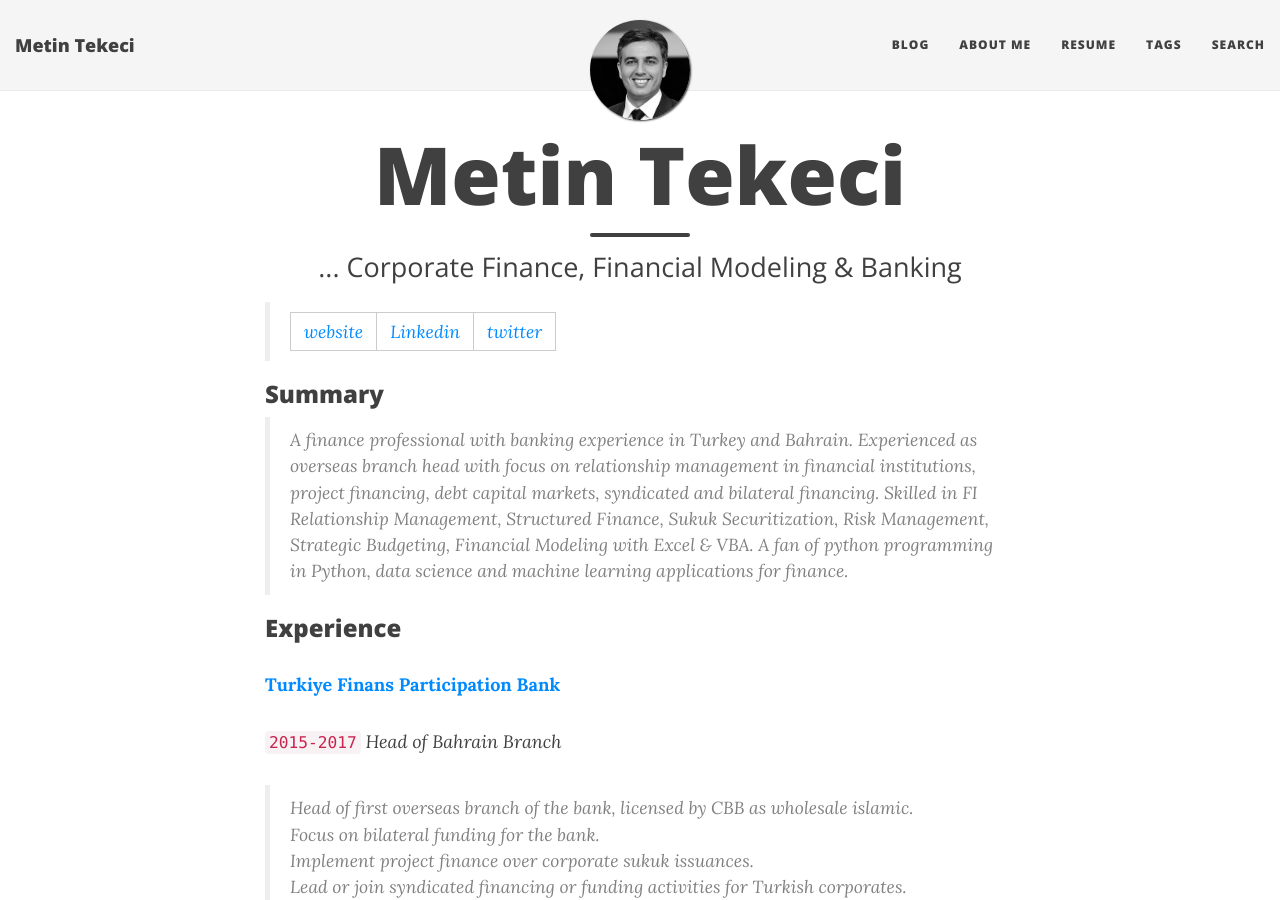
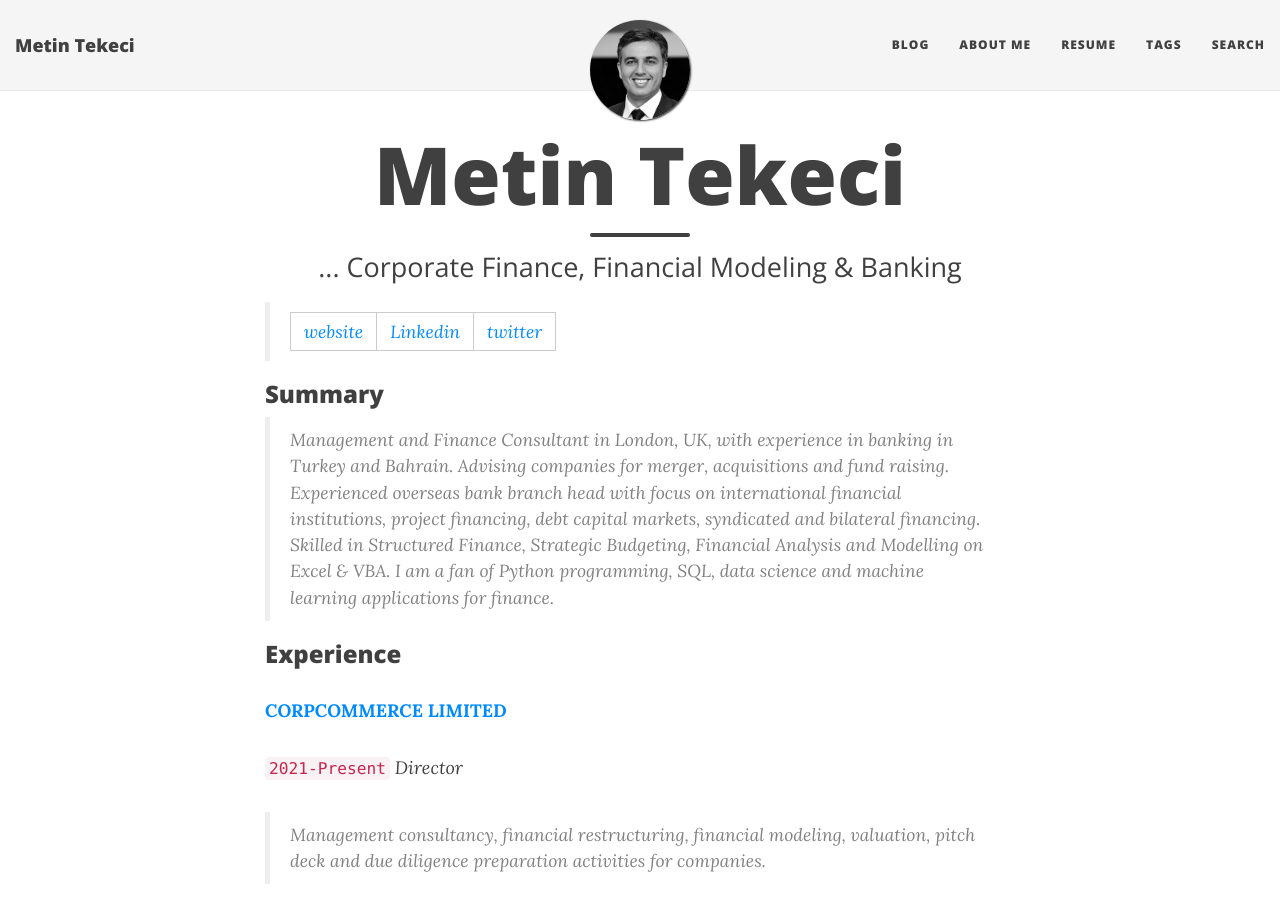
Before and after one commit to metintekeci/metintekeci.github.io, a Jekyll site: the page built from resume.md, in a window 1280 px wide and 900 px high. Built offline with Jekyll 4.4.1, drawn with Linux system fonts in a browser that asks for light colours; nearby versions of some CDN libraries; library files that are not in the unit come from our copies; some of the changed text lies outside the part shown.

Commit message:
updated experience section

```diff
--- a/resume.md
+++ b/resume.md
@@ -7,11 +7,17 @@ subtitle: ... Corporate Finance, Financial Modeling & Banking
 
 ### Summary
 
->A finance professional with banking experience in Turkey and Bahrain. Experienced as overseas branch head with focus on relationship management in financial institutions, project financing, debt capital markets, syndicated and bilateral financing.
-Skilled in FI Relationship Management, Structured Finance, Sukuk Securitization, Risk Management, Strategic Budgeting, Financial Modeling with Excel & VBA.
-A fan of python programming in Python, data science and machine learning applications for finance.
+>Management and Finance Consultant in London, UK, with experience in banking in Turkey and Bahrain.
+Advising companies for merger, acquisitions and fund raising. Experienced overseas bank branch head with focus on international financial institutions, project financing, debt capital markets, syndicated and bilateral financing.
+Skilled in Structured Finance, Strategic Budgeting, Financial Analysis and Modelling on Excel & VBA. I am a fan of Python programming, SQL, data science and machine learning applications for finance.
 
 ### Experience
+
+[__CORPCOMMERCE LIMITED__](https://www.corpcommerce.co.uk/)
+
+`2021-Present` _Director_
+
+>Management consultancy, financial restructuring, financial modeling, valuation, pitch deck and due diligence preparation activities for companies.
 
 [__Turkiye Finans Participation Bank__](https://www.turkiyefinans.com.tr/en-us/about-us/about-ncb/Pages/about-turkiye-finans.aspx)
 
@@ -63,7 +69,6 @@ Performed Internet branch audits (functionality and security), examined Pen-Test
 ATM Inventory and performance audits of the ATM services, as well as service providers.
 POS Inventory and accounting audit, along with the solution partners.
 
-
 [__Halkbank__](https://www.halkbank.com.tr/en)
 
 `2006-2008` _Auditor_
@@ -73,7 +78,6 @@ Participated in financial crime investigations as an assistant auditor.
 Worked as a member of IT Audit Team, upon a selective training.
 Engaged and reported on Internet and ATM fraud Investigations  performed periodic branch audits.
 
-
 ### Education
 
 `2008-2011`
```
Also changed, not shown: other parts of resume.md (+5 -7 lines).
